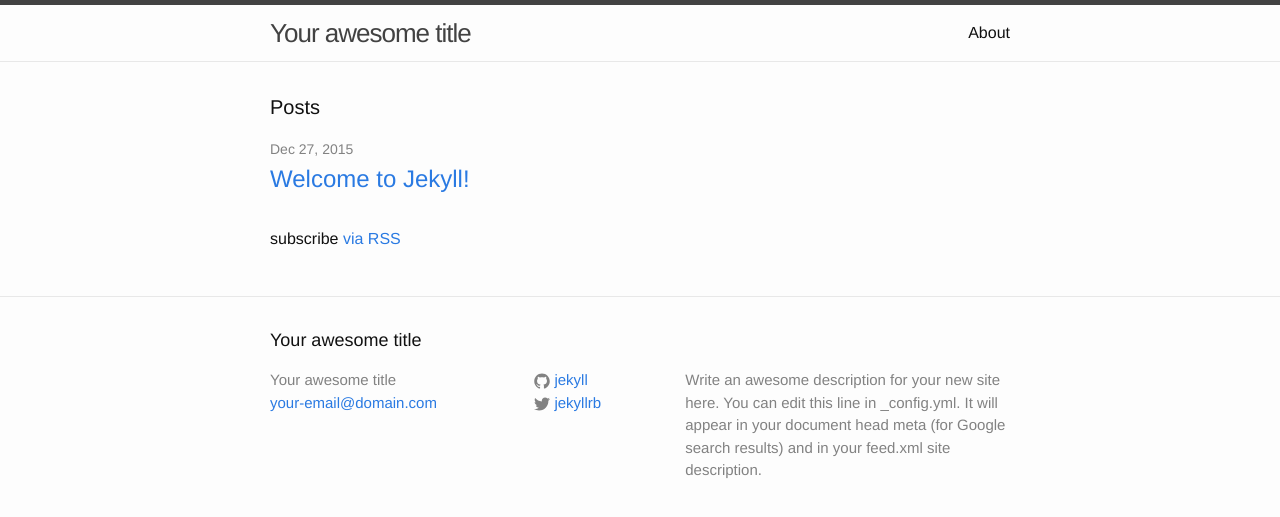
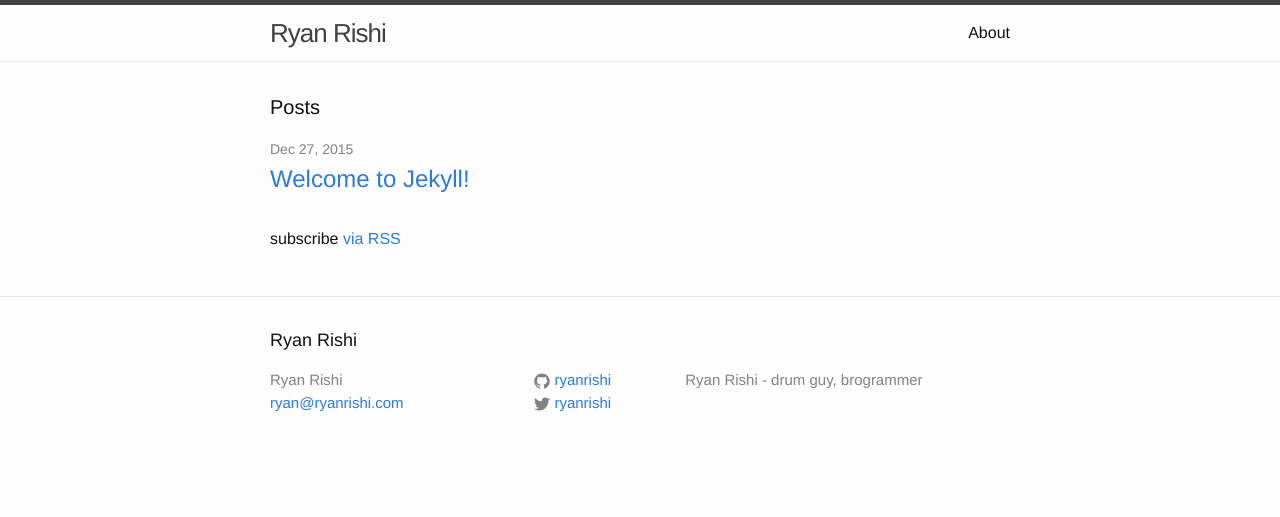
Before and after one commit to ryanrishi/ryanrishi.com, a Jekyll site: the page built from index.html, in a window 1280 px wide. Shown: the top 517 px of the page. Built offline with Jekyll 4.4.1, drawn with Linux system fonts in a browser that asks for light colours.

Commit message:
updated config

```diff
--- a/_config.yml
+++ b/_config.yml
@@ -6,16 +6,15 @@
 # 'jekyll serve'. If you change this file, please restart the server process.
 
 # Site settings
-title: Your awesome title
-email: your-email@domain.com
+title: Ryan Rishi
+email: ryan@ryanrishi.com
 description: > # this means to ignore newlines until "baseurl:"
-  Write an awesome description for your new site here. You can edit this
-  line in _config.yml. It will appear in your document head meta (for
-  Google search results) and in your feed.xml site description.
+  Ryan Rishi - drum guy, brogrammer
 baseurl: "" # the subpath of your site, e.g. /blog
-url: "http://yourdomain.com" # the base hostname & protocol for your site
-twitter_username: jekyllrb
-github_username:  jekyll
+url: "http://ryanrishi.com" # the base hostname & protocol for your site
+twitter_username: ryanrishi
+github_username:  ryanrishi
+linkedin_username: ryanrishi
 
 # Build settings
 markdown: kramdown
```
